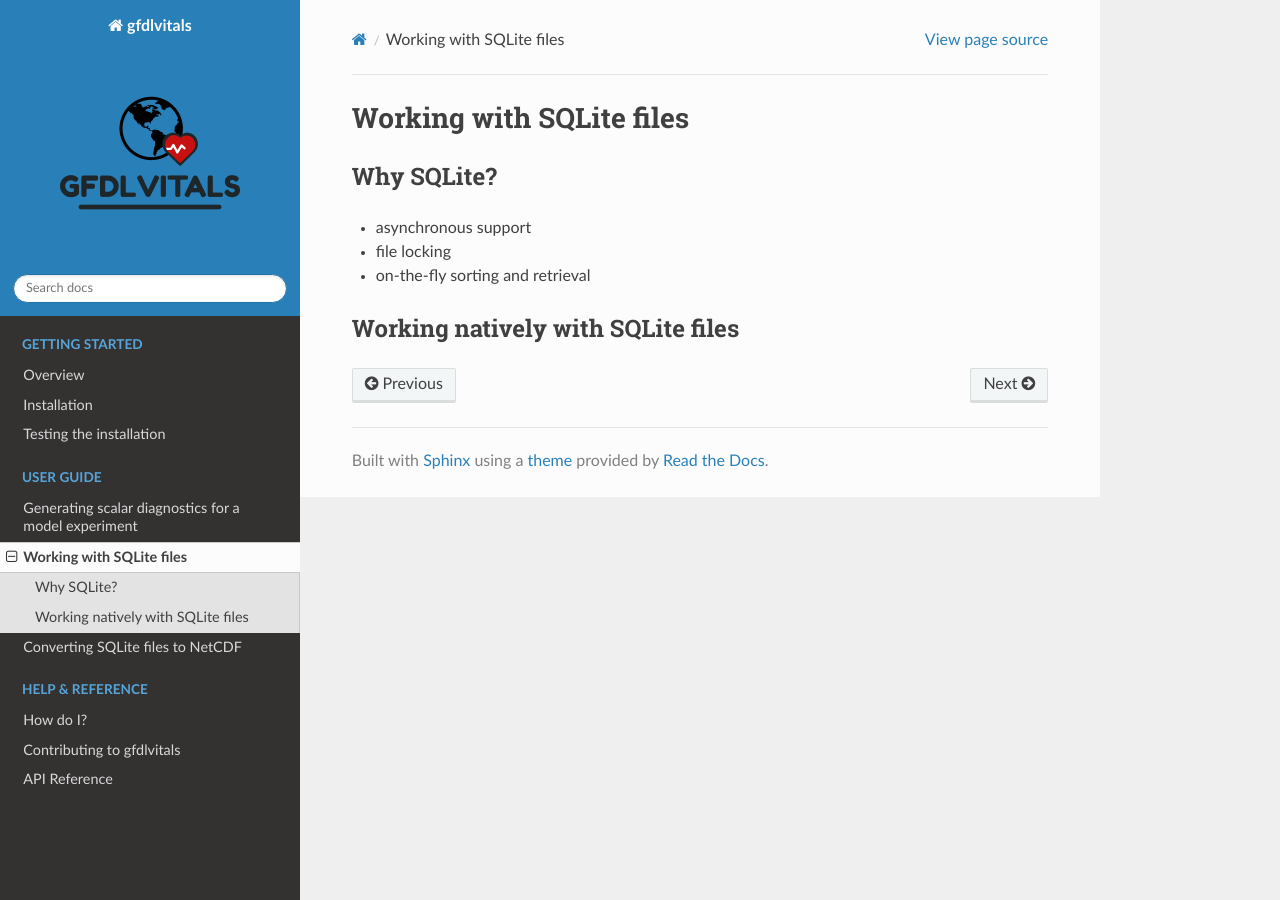
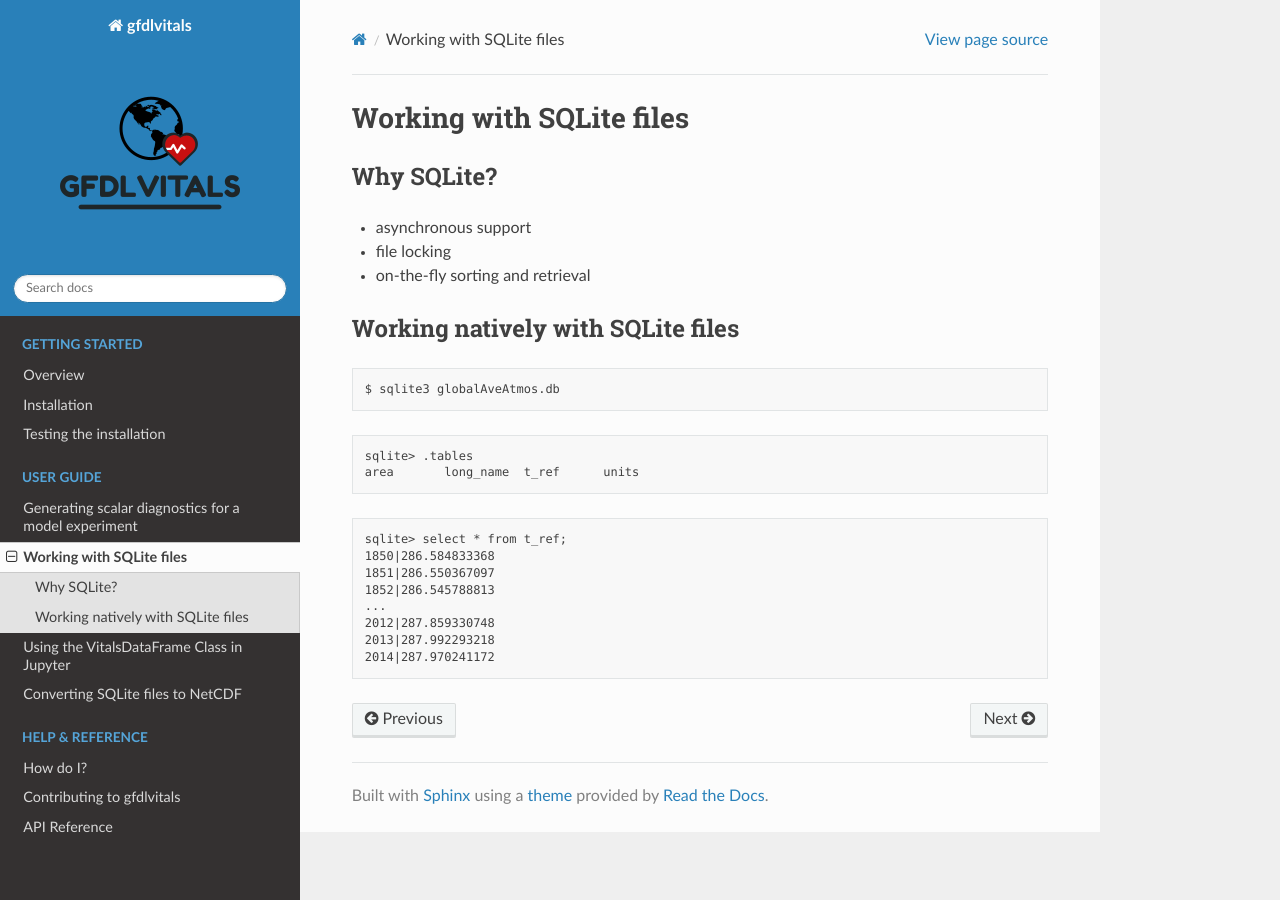
Before and after one commit to jkrasting/gfdlvitals, a Sphinx documentation site: the page built from docs/source/sqlite_format.rst, in a window 1280 px wide. Built offline with Sphinx 7.4.7 and the Read the Docs theme 2.0.0, drawn with Linux system fonts in a browser that asks for light colours.

Commit message:
Updated docs

```diff
--- a/docs/source/conf.py
+++ b/docs/source/conf.py
@@ -31,7 +31,8 @@ release = '3.0a1'
 # Add any Sphinx extension module names here, as strings. They can be
 # extensions coming with Sphinx (named 'sphinx.ext.*') or your custom
 # ones.
-extensions = ['sphinx.ext.autodoc','sphinx.ext.napoleon'
+extensions = ['sphinx.ext.autodoc','sphinx.ext.napoleon','IPython.sphinxext.ipython_console_highlighting',
+              'IPython.sphinxext.ipython_directive',
 ]
 
 # Add any paths that contain templates here, relative to this directory.
--- a/docs/source/index.rst
+++ b/docs/source/index.rst
@@ -35,6 +35,7 @@ Documentation
 
    generate_diags
    sqlite_format
+   vitals_data_frame
    db2nc
 
 **Help & reference**
--- a/docs/source/modules.rst
+++ b/docs/source/modules.rst
@@ -1,5 +1,5 @@
 API Reference
-==========
+=============
 
 .. toctree::
    :maxdepth: 4
--- a/docs/source/sqlite_format.rst
+++ b/docs/source/sqlite_format.rst
@@ -1,6 +1,5 @@
 Working with SQLite files
 =========================
-
 
 Why SQLite?
 -----------
@@ -11,3 +10,23 @@ Why SQLite?
 
 Working natively with SQLite files
 ----------------------------------
+
+.. code-block:: text
+
+    $ sqlite3 globalAveAtmos.db
+
+.. code-block:: text
+
+    sqlite> .tables
+    area       long_name  t_ref      units
+
+.. code-block:: text
+
+    sqlite> select * from t_ref;
+    1850|286.584833368
+    1851|286.550367097
+    1852|286.545788813
+    ...
+    2012|287.859330748
+    2013|287.992293218
+    2014|287.970241172
```
Also changed, not shown: docs/source/db2nc.rst (+9 -0 lines), docs/source/vitals_data_frame.rst (added, +122 -0 lines).
